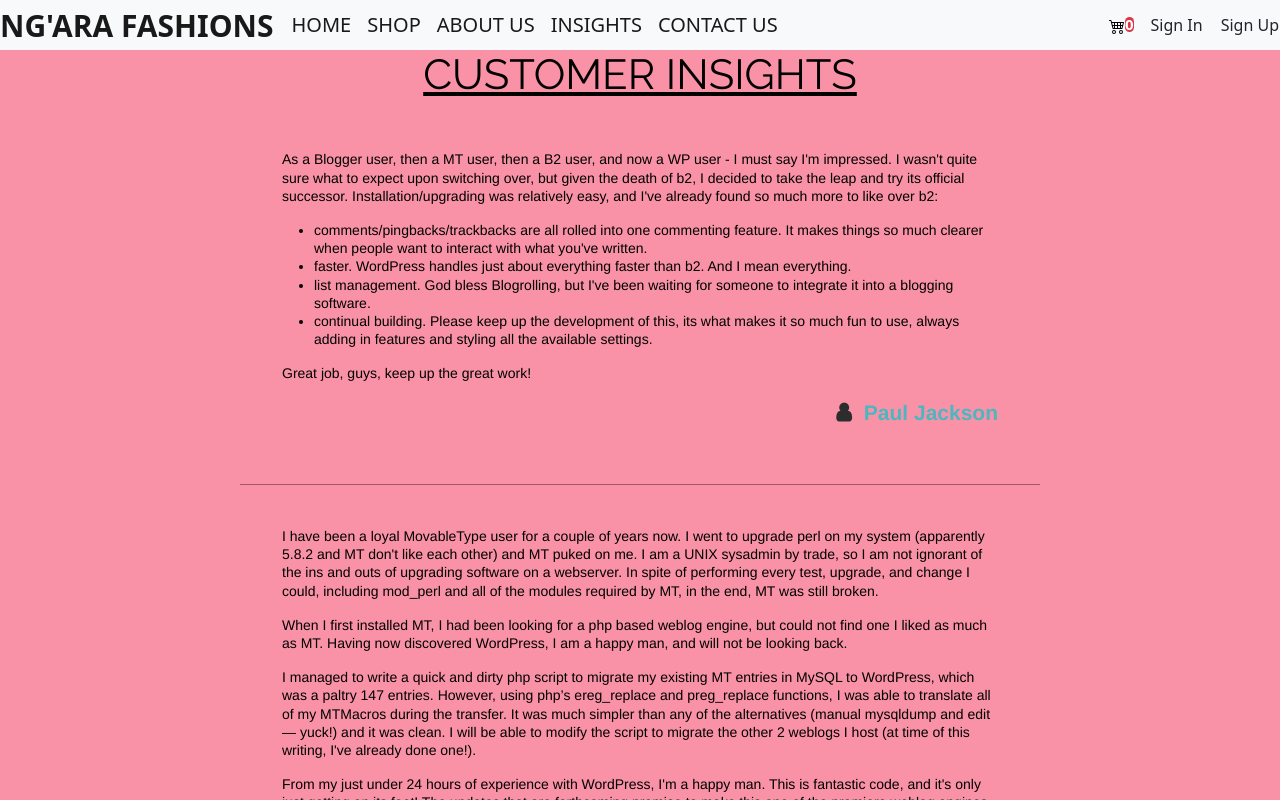
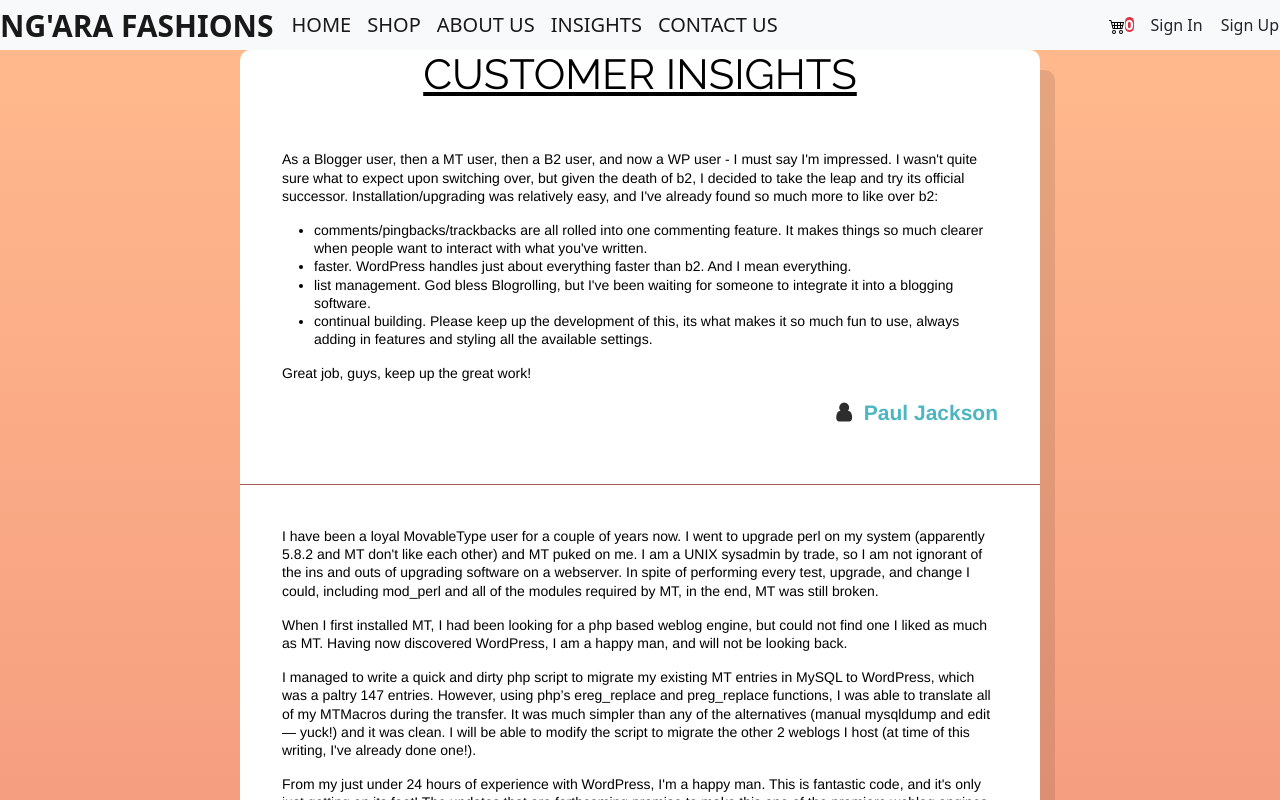
Before and after one commit to Carol254/kuiFashions, an Angular app: page /dashboard/insights in a window 1280 px wide. Shown: the top 800 px of the page. Built offline with nearby package versions, Linux system fonts and the light colour scheme; a web font is replaced by a local one.

Commit message:
changes to insights-page

```diff
--- a/src/app/dashboard/contact-us/contact-us.component.css
+++ b/src/app/dashboard/contact-us/contact-us.component.css
@@ -2,13 +2,15 @@
 body {
     font-family: 'Raleway', sans-serif;
     margin-top: 50px;
-    background:gainsboro;
+    background: #DE6262;
+    background: -webkit-linear-gradient(to bottom, #FFB88C, #DE6262);
   }
 
   .green-contact-form {
     /* width: 700px; */
     margin:0 auto;
     border-radius:10px;
+
   }
 
   .btn{
--- a/src/app/dashboard/contact-us/contact-us.component.html
+++ b/src/app/dashboard/contact-us/contact-us.component.html
@@ -1,9 +1,4 @@
 <div class="green-contact-form p-5 bg-white">
-
-  <div class="zoom-in-zoom-out flower-img">
-   <img src="\assets\wechat.svg">
-  </div>
-
     <div class="title-form mb-5">
       <h2><u> GET IN TOUCH </u></h2>
       <p>We're very approachable and would love to speak to you. Feel free to call, send us an email, Tweet us or simply complete the enquiry form.</p>
--- a/src/app/dashboard/insights/insights.component.css
+++ b/src/app/dashboard/insights/insights.component.css
@@ -8,10 +8,13 @@
     font-family: "Droid Serif", Helvetica, sans-serif;
     font-size: 14px;
     font-weight: 400;
-    background-color: #f992a6;
+    background-color: #fff;
     color: #000;
     margin: 0;
     padding: 0;
+    background: #DE6262;
+    background: -webkit-linear-gradient(to bottom, #FFB88C, #DE6262);
+    background: linear-gradient(to bottom, #FFB88C, #DE6262);
   }
 
   section#testimonials {
@@ -19,6 +22,10 @@
     position: relative;
     max-width: 800px;
     margin: 0 auto;
+    background: #fff;
+    border-radius: 10px;
+    box-shadow: 15px 20px 0px rgba(0, 0, 0, 0.1);
+
   }
 
   section#footer {
--- a/src/app/dashboard/insights/insights.component.html
+++ b/src/app/dashboard/insights/insights.component.html
@@ -10,7 +10,7 @@
 
 </head>
 <body>
-  <section id="testimonials">
+  <section  id="testimonials">
     <h1><u>CUSTOMER INSIGHTS</u></h1>
     <div class="col">
         <p>As a Blogger user, then a MT user, then a B2 user, and now a WP user - I must say I'm impressed. I wasn't quite sure what to expect upon switching over, but given the death of b2, I decided to take the leap and try its official successor. Installation/upgrading was relatively easy, and I've already found so much more to like over b2:</p>
```
